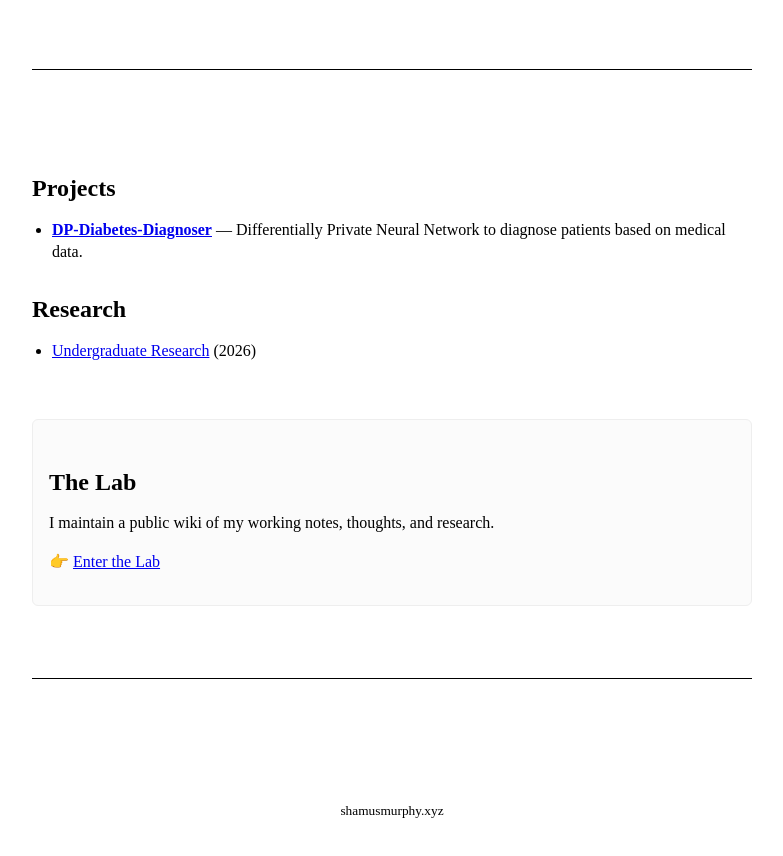
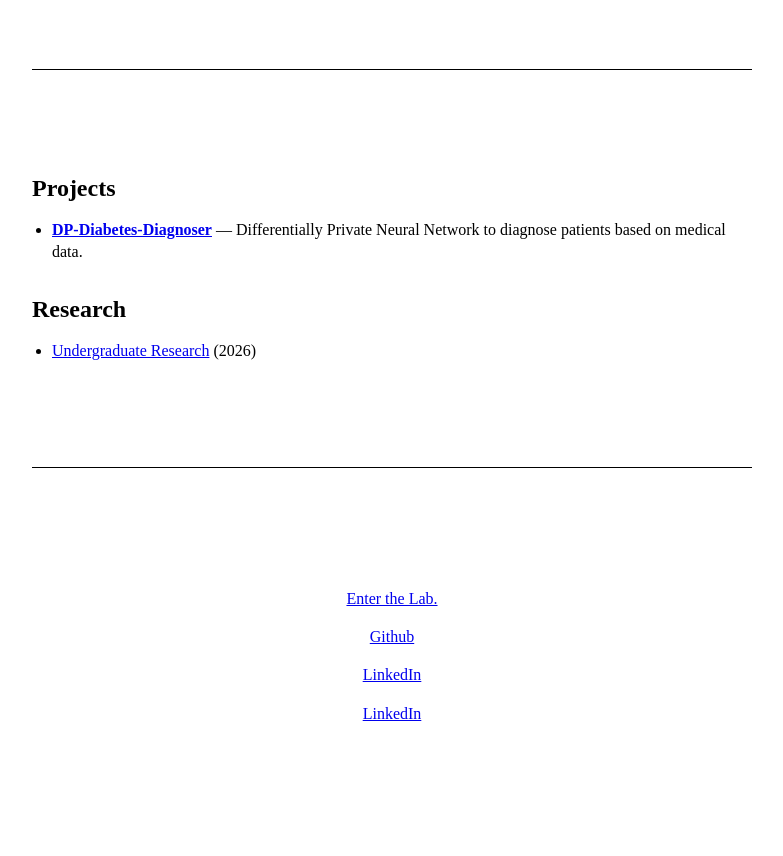
Before and after one commit to shamusmurphy/cv-site, a plain HTML site: page index.html in a window 1280 px wide. Shown: the part 160-1016 px from the top of the page, without its empty margins (248-1031 px from the left). After the commit the page ends 933 px from the top, so only its background shows below. Drawn offline with Linux system fonts and the light colour scheme.

Commit message:
added links

```diff
--- a/index.html
+++ b/index.html
@@ -31,10 +31,7 @@
         }
 
         aside {
-            background: #fbfbfb;
             padding: 1rem;
-            border-radius: 6px;
-            border: 1px solid #eee;
         }
 
         footer {
@@ -95,16 +92,13 @@
             </section>
         </main>
 
-        <aside>
-            <h2>The Lab</h2>
-            <p>I maintain a public wiki of my working notes, thoughts, and research.</p>
-            <p>👉 <a href="https://thelab.shamusmurphy.xyz">Enter the Lab</a></p>
-        </aside>
-
         <hr>
 
         <footer>
-            <p><small>shamusmurphy.xyz</small></p>
+            <p><a href="https://thelab.shamusmurphy.xyz" target="_blank" rel="noopener noreferrer">Enter the Lab.</a></p>
+            <p><a href="https://github.com/shamusmurphy" target="_blank" rel="noopener noreferrer">Github</a></p>
+            <p><a href="https://www.linkedin.com/in/shamus-murphy-0496032a8/" target="_blank" rel="noopener noreferrer">LinkedIn</a></p>
+            <p><a href="https://www.linkedin.com/in/shamus-murphy-0496032a8/" target="_blank" rel="noopener noreferrer">LinkedIn</a></p>
         </footer>
     </div>
 
```
